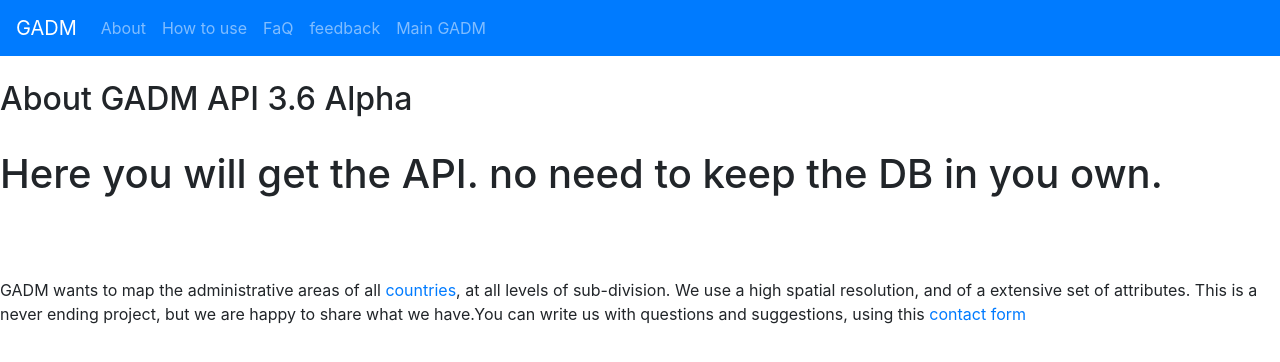
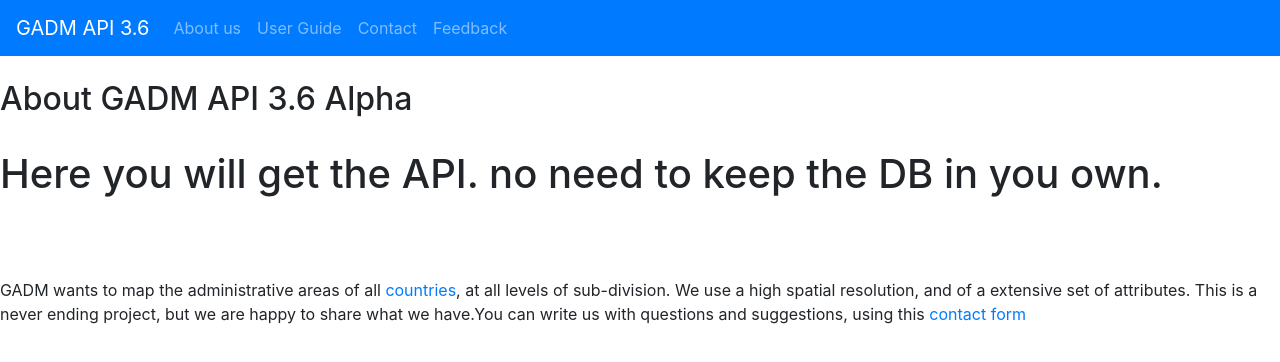
Before and after one commit to ajharulabedeen/gadm-api-frontend, an Angular app: page / in a window 1280 px wide. Shown: the top 362 px of the page. Built offline with nearby package versions, Linux system fonts and the light colour scheme.

Commit message:
navber fixed and change previous version

```diff
--- a/src/app/app.component.html
+++ b/src/app/app.component.html
@@ -1,16 +1,16 @@
 <nav class="navbar navbar-expand-lg navbar-dark bg-primary">
-  <a class="navbar-brand" href="https://gadm.org/index.html">GADM</a>
+  <a class="navbar-brand" href="https://gadm.org/index.html">GADM API 3.6</a>
   <button class="navbar-toggler" type="button" data-toggle="collapse" data-target="#navbarColor01"
           aria-controls="navbarColor01" aria-expanded="false" aria-label="Toggle navigation">
     <span class="navbar-toggler-icon"></span>
   </button>
   <div class="collapse navbar-collapse" id="navbarColor01">
     <ul class="navbar-nav mr-auto">
-      <li class="nav-item"><a class="nav-link" href="#about_us">About</a></li>
-      <li class="nav-item"><a class="nav-link" href="#">How to use</a></li>
-      <li class="nav-item"><a class="nav-link" href="#">FaQ</a></li>
-      <li class="nav-item"><a class="nav-link" href="#" routerLink="feedback">feedback</a></li>
-      <li class="nav-item"><a class="nav-link" href="https://gadm.org/about.html">Main GADM</a></li>
+      <li class="nav-item"><a class="nav-link" href="#about_us">About us</a></li>
+      <li class="nav-item"><a class="nav-link" href="#">User Guide</a></li>
+      <li class="nav-item"><a class="nav-link" href="#">Contact</a></li>
+      <li class="nav-item"><a class="nav-link" href="#" routerLink="feedback">Feedback</a></li>
+
     </ul>
   </div>
 </nav>
```
